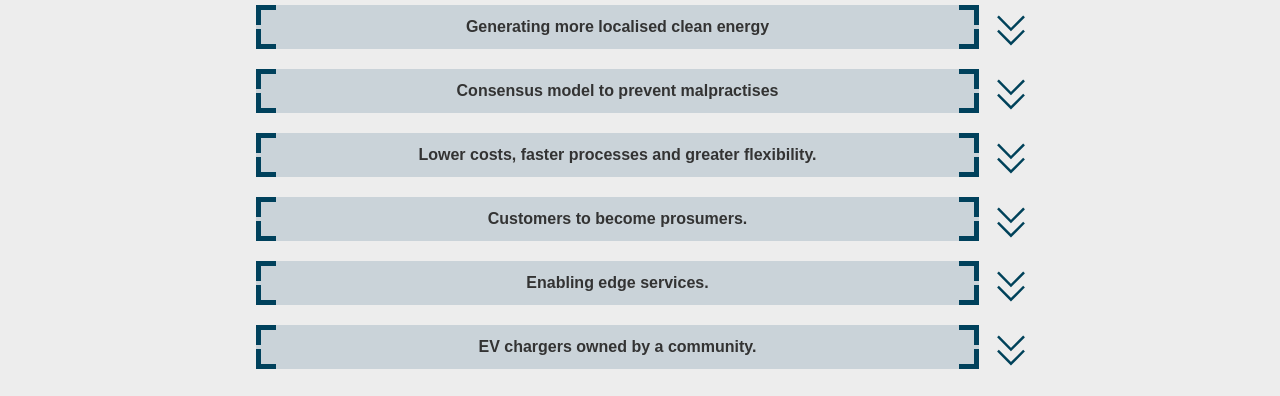
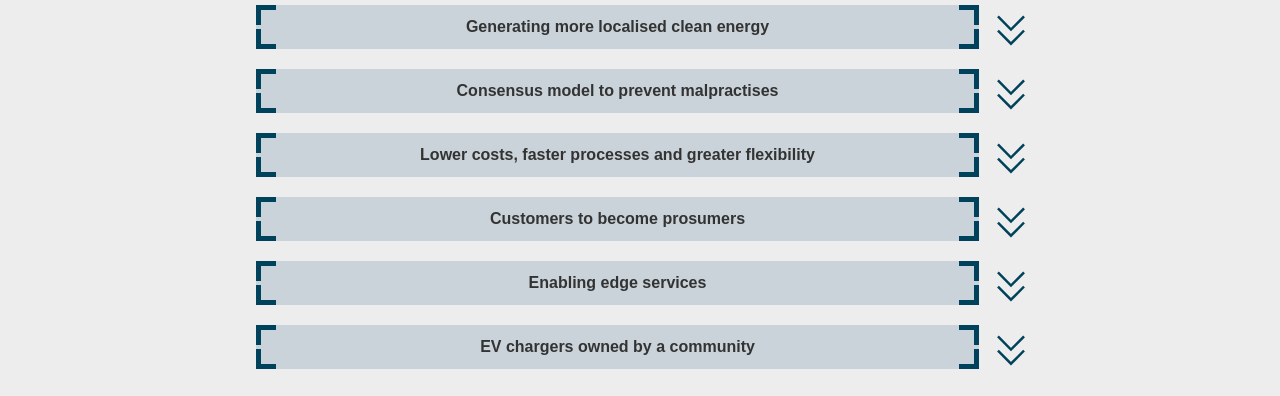
Before and after one commit to bovlabs/bovlabs.github.io, a plain HTML site: page index.html in a window 1280 px wide. Shown: the part 2860-3256 px from the top of the page. Drawn offline with nearby package versions, Linux system fonts and the light colour scheme; a web font is replaced by a local one.

Commit message:
changes
changes

```diff
--- a/index.html
+++ b/index.html
@@ -209,7 +209,7 @@
            <div class="border_square button button_bottom_right"></div>
            <div class="border_square button button_top_left"></div>
            <div class="border_square button button_bottom_left"></div>
-         <h4>Lower costs, faster processes and greater flexibility.</h4>
+         <h4>Lower costs, faster processes and greater flexibility</h4>
        </div>
        <div class="toggler_box"><img src="images/scroll.svg" alt="CLICK"/></div>
        <div class="solution_description_box">
@@ -232,7 +232,7 @@
            <div class="border_square button button_bottom_right"></div>
            <div class="border_square button button_top_left"></div>
            <div class="border_square button button_bottom_left"></div>
-         <h4>Customers to become prosumers.</h4>
+         <h4>Customers to become prosumers</h4>
        </div>
        <div class="toggler_box"><img src="images/scroll.svg" alt="CLICK"/></div>
        <div class="solution_description_box">
@@ -259,7 +259,7 @@ transaction models </p>
            <div class="border_square button button_bottom_right"></div>
            <div class="border_square button button_top_left"></div>
            <div class="border_square button button_bottom_left"></div>
-         <h4>Enabling edge services.</h4>
+         <h4>Enabling edge services</h4>
        </div>
        <div class="toggler_box"><img src="images/scroll.svg" alt="CLICK"/></div>
        <div class="solution_description_box">
@@ -283,7 +283,7 @@ entire energy market.
            <div class="border_square button button_bottom_right"></div>
            <div class="border_square button button_top_left"></div>
            <div class="border_square button button_bottom_left"></div>
-         <h4>EV chargers owned by a community.</h4>
+         <h4>EV chargers owned by a community</h4>
        </div>
        <div class="toggler_box"><img src="images/scroll.svg" alt="CLICK"/></div>
        <div class="solution_description_box">
```
